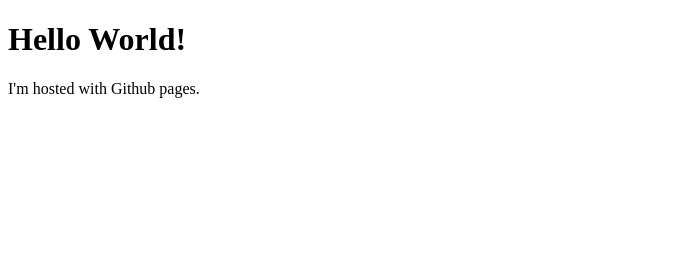
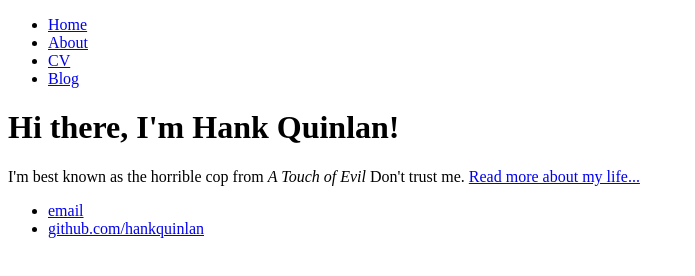
Before and after one commit to scott-withers/scott-withers.github.io, a plain HTML site: page index.html in a window 1280 px wide. Shown: the whole page, without its empty margins (0-695 px from the left). Drawn offline with Linux system fonts and the light colour scheme.

Commit message:
Building initial home page

```diff
--- a/index.html
+++ b/index.html
@@ -1,7 +1,28 @@
 <!DOCTYPE HTML>
 <html>
-<body>
-<h1>Hello World!</h1>
-<p>I'm hosted with Github pages.</p>
-</body>
+  <head>
+    <title>Scott Withers Jr.</title>
+  </head>
+  <body>
+    <nav>
+      <ul>
+          <li><a href="/">Home</a></li>
+          <li><a href="/about">About</a></li>
+          <li><a href="/cv">CV</a></li>
+          <li><a href="/blog">Blog</a></li>
+      </ul>
+    </nav>
+    <div class="container">
+      <div class="blurb">
+          <h1>Hi there, I'm Hank Quinlan!</h1>
+      <p>I'm best known as the horrible cop from <em>A Touch of Evil</em> Don't trust me. <a href="/about">Read more about my life...</a></p>
+      </div><!-- /.blurb -->
+    </div><!-- /.container -->
+    <footer>
+      <ul>
+          <li><a href="mailto:hankquinlanhub@gmail.com">email</a></li>
+          <li><a href="https://github.com/hankquinlan">github.com/hankquinlan</a></li>
+      </ul>
+    </footer>
+  </body>
 </html>
```
